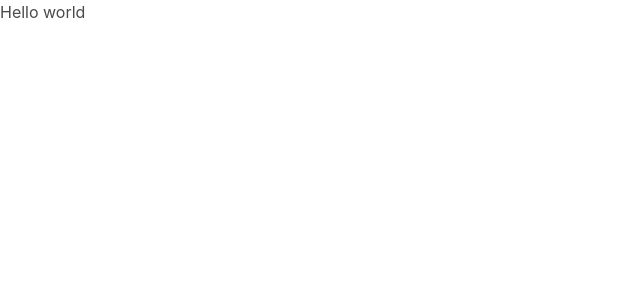
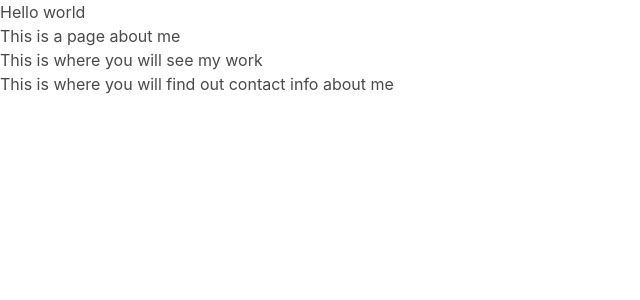
Before and after one commit to AndreDiop/My-Portfolio, a React (Create React App) app: page / in a window 1280 px wide. Shown: the top 300 px of the page, without its empty margins (0-640 px from the left). Built offline with nearby package versions, Linux system fonts and the light colour scheme.

Commit message:
Imported containers into App.js

```diff
--- a/src/App.js
+++ b/src/App.js
@@ -1,7 +1,15 @@
+import React from "react";
+import About from "./containers/About";
+import Portfolio from "./containers/Portfolio";
+import Contact from "./containers/Contact";
+
 function App() {
   return (
     <>
       <p>Hello world</p>
+      <About />
+      <Portfolio />
+      <Contact />
     </>
   );
 }
```
